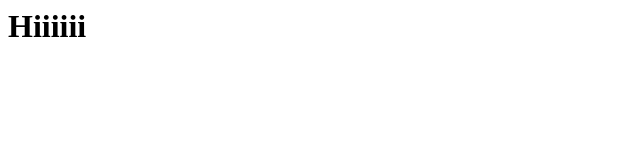
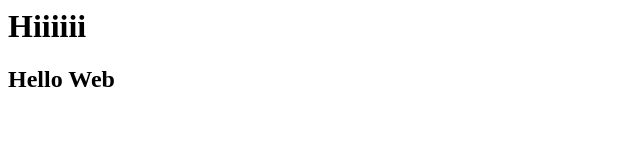
Before and after one commit to mkdirprince/weblab-test, a plain HTML site: page index.html in a window 1280 px wide. Shown: the whole page, without its empty margins (0-640 px from the left). Drawn offline with Linux system fonts and the light colour scheme.

Commit message:
Update index.html

```diff
--- a/index.html
+++ b/index.html
@@ -1,3 +1,4 @@
 <html>
   <h1>Hiiiiii</h1>
+  <h2>Hello Web</h2>
 </html>
```
